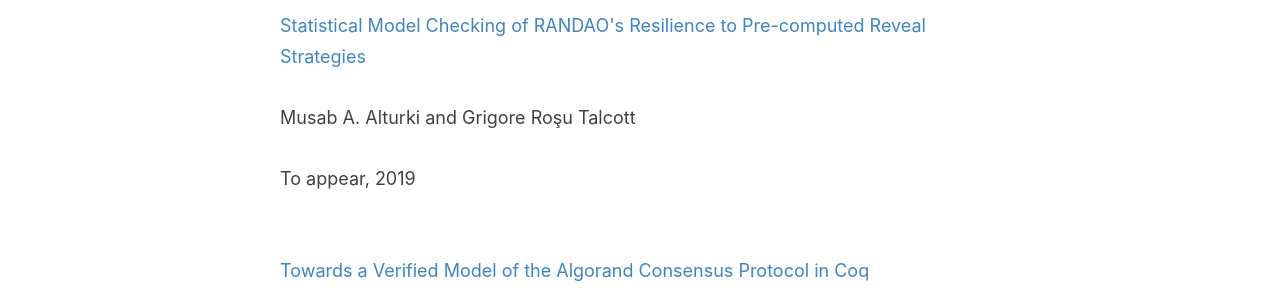
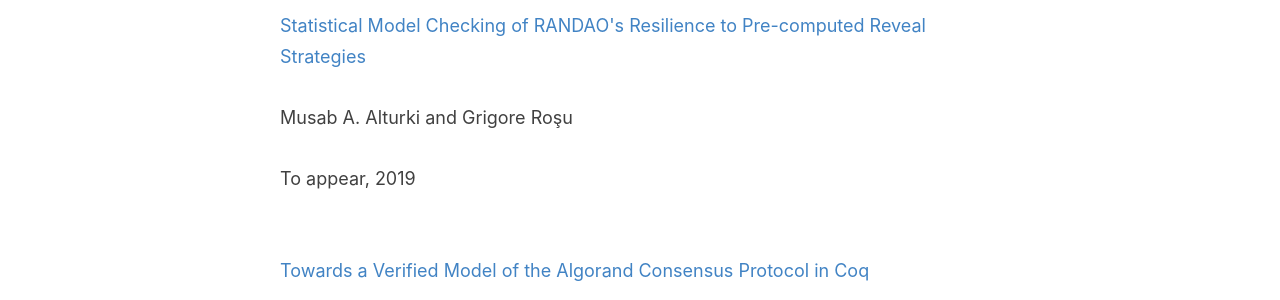
Before and after one commit to malturki/malturki-old.github.io, a Jekyll site: the page built from _pages/publications.md, in a window 1280 px wide and 900 px high. Shown: the part 234-534 px from the top of the window. Built offline with Jekyll 4.4.1, drawn with Linux system fonts in a browser that asks for light colours.

Commit message:
Update publications.yml

```diff
--- a/_data/publications.yml
+++ b/_data/publications.yml
@@ -1,5 +1,5 @@
 - title: Statistical Model Checking of RANDAO's Resilience to Pre-computed Reveal Strategies
-  authors: Musab A. Alturki and Grigore Roşu Talcott
+  authors: Musab A. Alturki and Grigore Roşu
   bibinfo: To appear, 2019
   link: https://sites.google.com/view/fmbc/program?authuser=0
 
```
